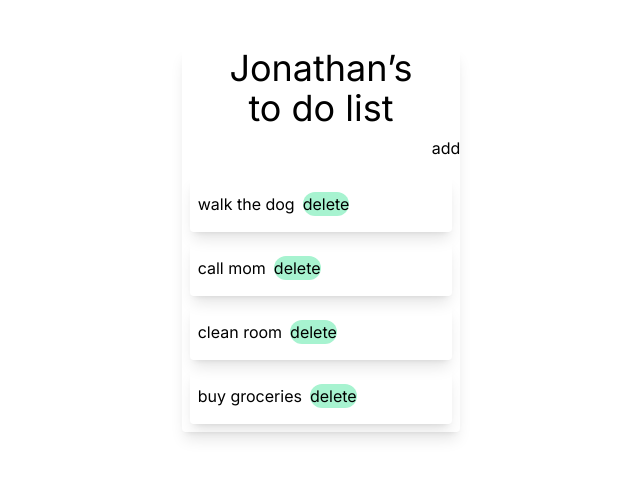
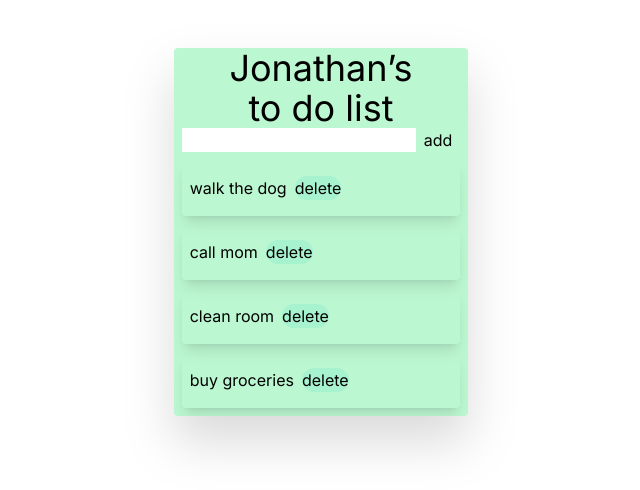
Before and after one commit to jonmejia/to-do-list, a Next.js app: page / in a window 1280 px wide. Shown: the top 490 px of the page, without its empty margins (319-959 px from the left). Built offline with nearby package versions, Linux system fonts and the light colour scheme.

Commit message:
removed public files and added a handleclick function

```diff
--- a/src/app/ToDoList.tsx
+++ b/src/app/ToDoList.tsx
@@ -1,22 +1,27 @@
 import Card from "./Card";
 
-const ToDoList =(props:any)=>{
-
-    return(
+const ToDoList = (props: any) => {
+    const handleClick = () =>{
+        console.log("nice")
+    }
+  return (
     <div className="flex justify-center mt-12">
-         <div className="max-w-sm rounded overflow-hidden shadow-lg">
+      <div className="max-w-sm bg-green-200 rounded overflow-hidden drop-shadow-2xl">
         <h1 className="text-center text-4xl">{props.name}&rsquo;s</h1>
         <h2 className="text-center text-4xl">to do list</h2>
         <div>
-                <input className="m-2" type="text" name="" id="" />
-                <button>add</button>
+          <input className="mx-2" type="text" name="" id="" />
+          <button className="mr-2 pr-2" onClick={handleClick}>
+            add
+          </button>
         </div>
-            <Card data={props.tasks[0]}/>
-            <Card data={props.tasks[1]}/>
-            <Card data={props.tasks[2]}/>
-            <Card data={props.tasks[3]}/>
+        <Card data={props.tasks[0]} />
+        <Card data={props.tasks[1]} />
+        <Card data={props.tasks[2]} />
+        <Card data={props.tasks[3]} />
       </div>
     </div>
-    )
-}
+  );
+};
+
 export default ToDoList;
```
Also changed, not shown: public/addition.svg (added), public/delete.svg (added). Lines whose indentation alone changed are shown as unchanged.
